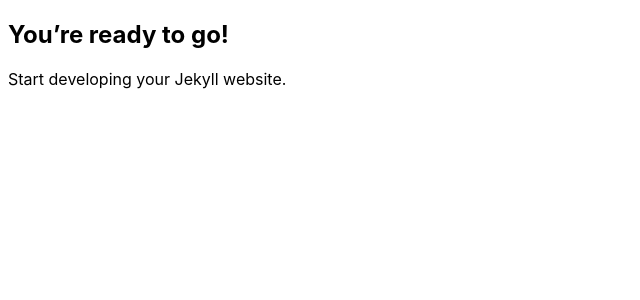
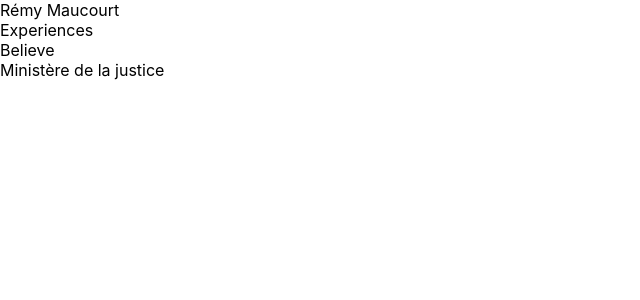
Before and after one commit to Ruff9/curriculum_vitae, a Jekyll site: the page built from index.html, in a window 1280 px wide. Shown: the top 300 px of the page, without its empty margins (0-640 px from the left). Built offline with Jekyll 4.4.1, drawn with Linux system fonts in a browser that asks for light colours.

Commit message:
add content

```diff
--- a/_config.yml
+++ b/_config.yml
@@ -1,3 +1,12 @@
-url: "" # the base hostname & protocol for your site, e.g. http://example.com
-baseurl: "" # the subpath of your site, e.g. /blog
-title: "" # the name of your site, e.g. ACME Corp.
+title: Rémy Maucourt
+email: remy.maucourt@proton.me
+
+# url: "" # the base hostname & protocol for your site, e.g. http://example.com
+# baseurl: "" # the subpath of your site, e.g. /blog
+
+collections_dir: _content
+
+collections:
+  - experiences
+  - formations
+  - side_projects
--- a/_layouts/default.html
+++ b/_layouts/default.html
@@ -1,11 +1,17 @@
 <!DOCTYPE html>
 <html lang="{{ site.lang | default: "en-US" }}">
   <head>
+    <title>Rémy Maucourt</title>
+
+    <meta name="description" content="CV de Rémy Maucourt, Fullstack web developper senior, Agiliste">
+    <meta name="keywords" content="Web, Developper, Agile, Ruby, Python, HTML, CSS, JavaScript">
+    <meta name="author" content="Rémy Maucourt">
     <meta name="viewport" content="width=device-width, initial-scale=1">
     <meta charset="utf-8">
-    <title>{{ page.title }} - {{ site.title }}</title>
+
     <link rel="stylesheet" href="{{ "/assets/css/main.css" | relative_url }}">
   </head>
+
   <body>
     {{ content }}
   </body>
--- /dev/null
+++ b/_sass/reset.scss
@@ -0,0 +1,101 @@
+@charset "utf-8";
+/***
+    The new CSS reset - version 1.8.5 (last updated 14.6.2023)
+    GitHub page: https://github.com/elad2412/the-new-css-reset
+***/
+
+/*
+    Remove all the styles of the "User-Agent-Stylesheet", except for the 'display' property
+    - The "symbol *" part is to solve Firefox SVG sprite bug
+    - The "html" attribute is exclud, because otherwise a bug in Chrome breaks the CSS hyphens property (https://github.com/elad2412/the-new-css-reset/issues/36)
+ */
+*:where(:not(html, iframe, canvas, img, svg, video, audio):not(svg *, symbol *)) {
+    all: unset;
+    display: revert;
+}
+
+/* Preferred box-sizing value */
+*,
+*::before,
+*::after {
+    box-sizing: border-box;
+}
+
+/* Reapply the pointer cursor for anchor tags */
+a, button {
+    cursor: revert;
+}
+
+/* Remove list styles (bullets/numbers) */
+ol, ul, menu {
+    list-style: none;
+}
+
+/* For images to not be able to exceed their container */
+img {
+    max-inline-size: 100%;
+    max-block-size: 100%;
+}
+
+/* removes spacing between cells in tables */
+table {
+    border-collapse: collapse;
+}
+
+/* Safari - solving issue when using user-select:none on the <body> text input doesn't working */
+input, textarea {
+    -webkit-user-select: auto;
+}
+
+/* revert the 'white-space' property for textarea elements on Safari */
+textarea {
+    white-space: revert;
+}
+
+/* minimum style to allow to style meter element */
+meter {
+    -webkit-appearance: revert;
+    appearance: revert;
+}
+
+/* preformatted text - use only for this feature */
+:where(pre) {
+    all: revert;
+}
+
+/* reset default text opacity of input placeholder */
+::placeholder {
+    color: unset;
+}
+
+/* remove default dot (•) sign */
+::marker {
+    content: initial;
+}
+
+/* fix the feature of 'hidden' attribute.
+   display:revert; revert to element instead of attribute */
+:where([hidden]) {
+    display: none;
+}
+
+/* revert for bug in Chromium browsers
+   - fix for the content editable attribute will work properly.
+   - webkit-user-select: auto; added for Safari in case of using user-select:none on wrapper element */
+:where([contenteditable]:not([contenteditable="false"])) {
+    -moz-user-modify: read-write;
+    -webkit-user-modify: read-write;
+    overflow-wrap: break-word;
+    -webkit-line-break: after-white-space;
+    -webkit-user-select: auto;
+}
+
+/* apply back the draggable feature - exist only in Chromium and Safari */
+:where([draggable="true"]) {
+    -webkit-user-drag: element;
+}
+
+/* Revert Modal native behavior */
+:where(dialog:modal) {
+    all: revert;
+}
--- a/assets/css/main.scss
+++ b/assets/css/main.scss
@@ -1,4 +1,5 @@
 ---
 ---
 
+@import "reset";
 @import "base";
--- /dev/null
+++ b/index.html
@@ -0,0 +1,11 @@
+---
+layout: default
+---
+
+<h1>Rémy Maucourt</h1>
+
+<h2>Experiences</h2>
+
+{% for item in site.experiences %}
+    <div>{{ item.company}}</div>
+{% endfor %}
--- a/index.md
+++ /dev/null
@@ -1,8 +0,0 @@
----
-layout: default
-title: "Happy Jekylling!"
----
-
-## You're ready to go!
-
-Start developing your Jekyll website.
```
Also changed, not shown: _content/_experiences/Believe.md (added, +6 -0 lines), _content/_experiences/MSJ.md (added, +6 -0 lines), _content/_formations/Simplon.md (added, +4 -0 lines), _content/_side_projects/drafter.md (added, +4 -0 lines).
